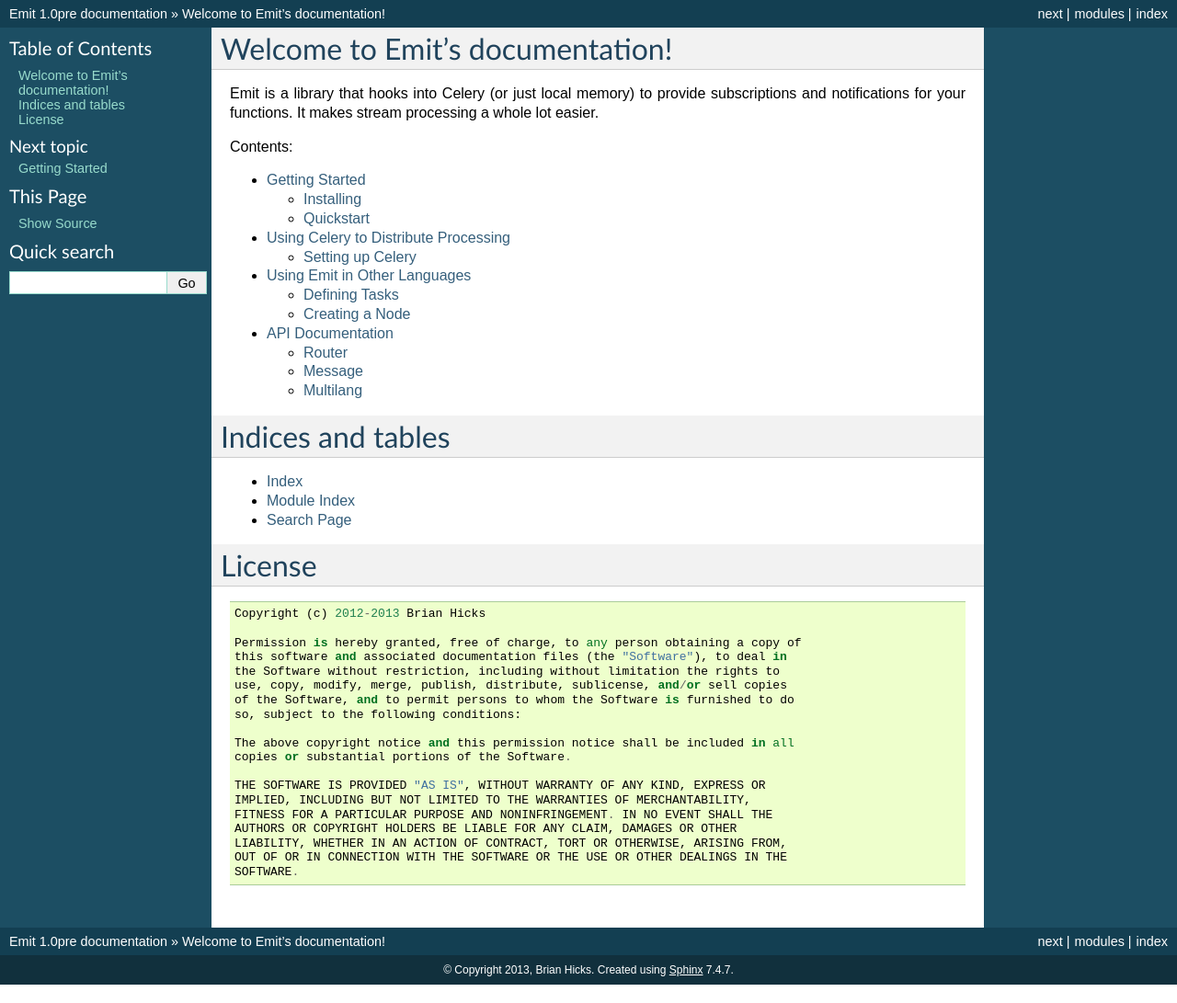
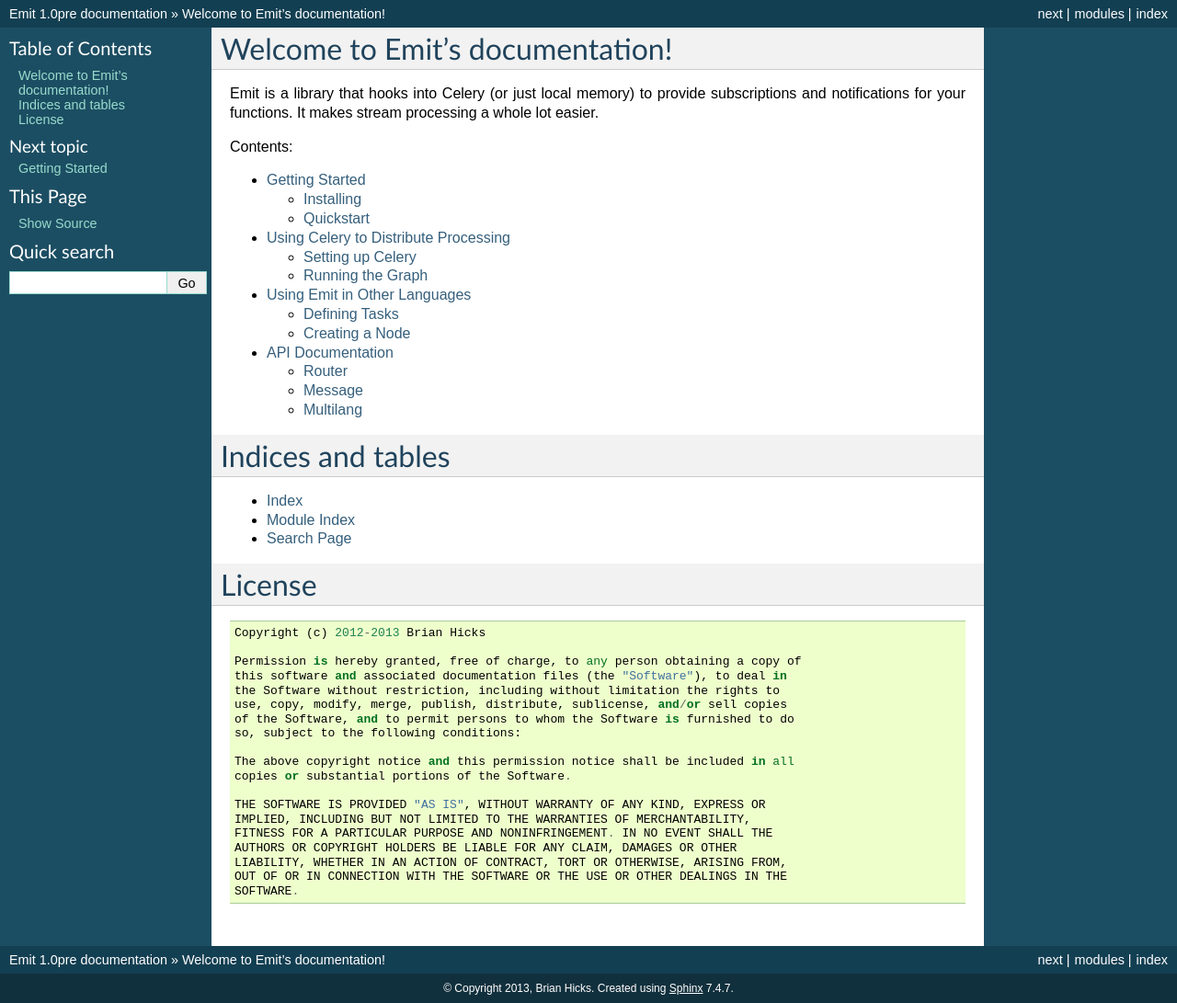
Before and after one commit to BrianHicks/emit, a Sphinx documentation site: the page built from docs/index.rst, in a window 1280 px wide. Shown: the whole page at 92% size. Built offline with Sphinx 7.4.7, drawn with Linux system fonts in a browser that asks for light colours.

Commit message:
add another section header where it makes sense

```diff
--- a/docs/celery.rst
+++ b/docs/celery.rst
@@ -39,7 +39,10 @@
 you get the general idea: it's easy to configure tasks within the decorator by
 passing in the celery decorator.
 
-Next, we'll need to boot up the celery daemon:
+Running the Graph
+-----------------
+
+We'll need to boot up the celery daemon:
 
 .. literalinclude:: ../examples/celery/run.sh
    :language: sh
```
